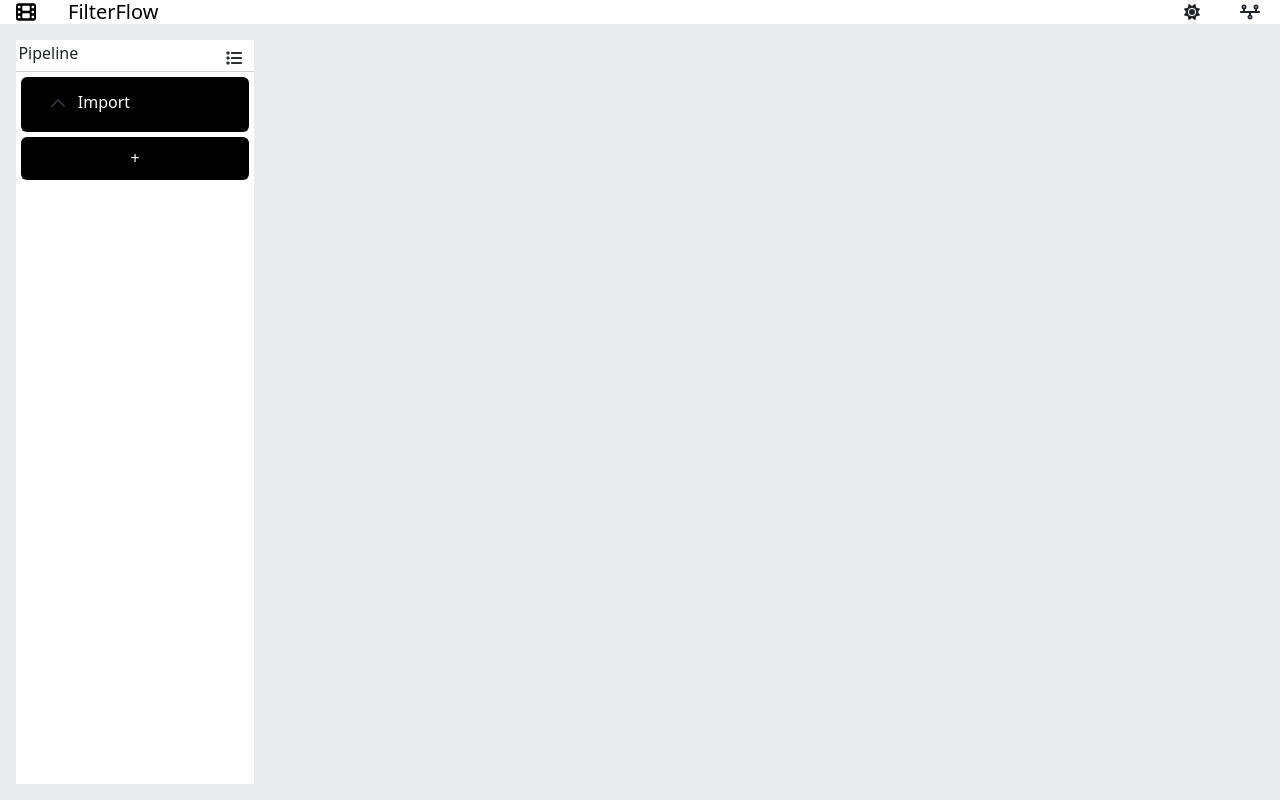
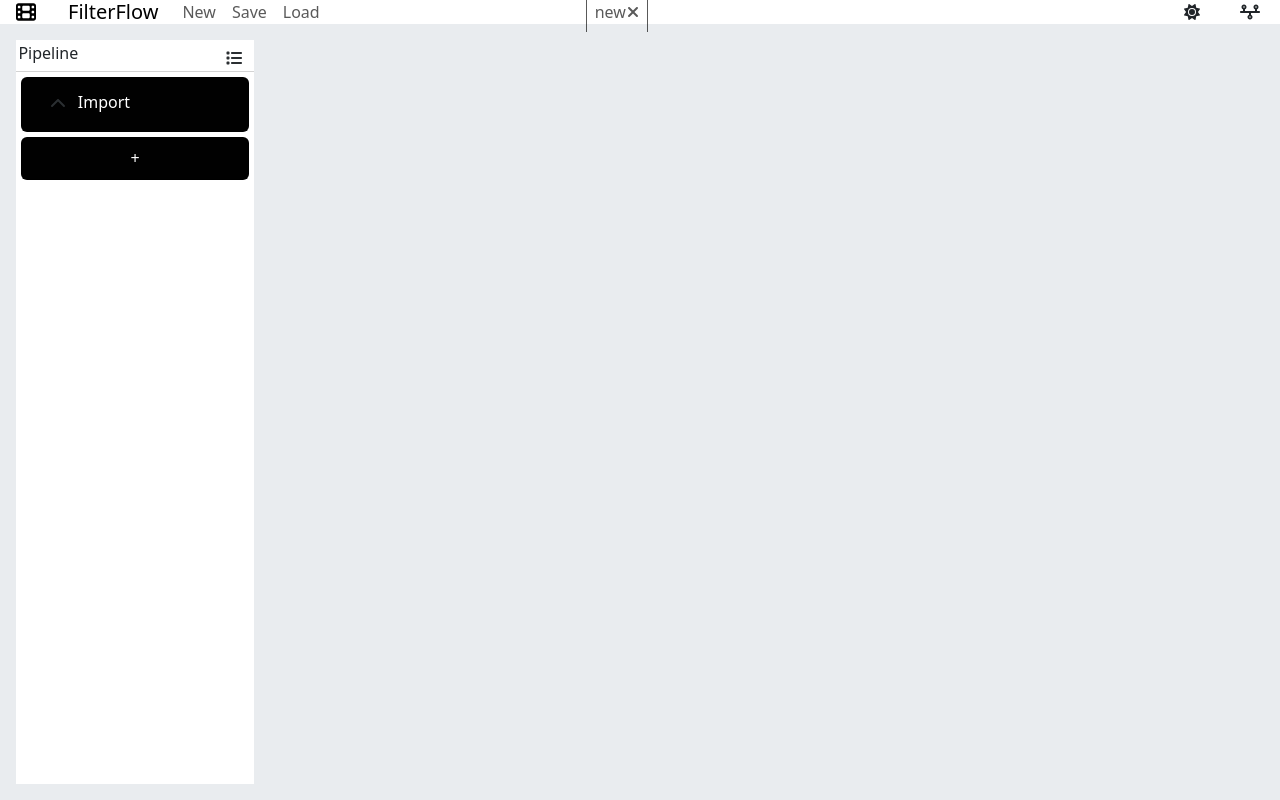
Before and after one commit to laudominik/filterflow, a React (Create React App) app: page / in a window 1280 px wide. Built offline with nearby package versions, Linux system fonts and the light colour scheme; what typedjson would draw is missing.

Commit message:
tab component, node colors

```diff
--- a/src/App.tsx
+++ b/src/App.tsx
@@ -1,6 +1,6 @@
 import 'reflect-metadata'
 import { useState, useEffect, StrictMode } from 'react';
-import { Button } from 'react-bootstrap';
+import { Button, Tab } from 'react-bootstrap';
 import { faList } from '@fortawesome/free-solid-svg-icons';
 import { FontAwesomeIcon } from '@fortawesome/react-fontawesome';
 import BrandNavBar from './components/brand_nav_bar/BrandNavBar'
@@ -28,6 +28,11 @@
     window.addEventListener('storage', viewModeHandler, false);
   }, [])
 
+  const notebooks = sessionStorage.getItem("notebooks");
+  if(!notebooks){
+    sessionStorage.setItem("notebooks", '["new"]');
+  }
+
   const splitPane = (
     <SplitPane expanded={expanded}>
       <SplitPane.Left>
@@ -49,6 +54,8 @@
   )
 
   const view = modeGraph ? <GraphView /> : <>{expanded ? <></> : expandButton} {splitPane}</>
+  // TODO: get selected notebook
+
   return (
     <StrictMode>
       <div className="App">
--- a/src/components/brand_nav_bar/BrandNavBar.tsx
+++ b/src/components/brand_nav_bar/BrandNavBar.tsx
@@ -1,10 +1,13 @@
-import {Nav, Navbar} from "react-bootstrap";
+import {Nav, Navbar, Tab, Tabs} from "react-bootstrap";
 import { faFilm, faProjectDiagram, faTimeline } from '@fortawesome/free-solid-svg-icons';
 import { FontAwesomeIcon } from '@fortawesome/react-fontawesome';
 import DarkModeSwitch from "./DarkModeSwitch";
 import EngineModeSwitch from "./EngineModeSwitch";
+import TabsComponent from "./TabsComponent";
+import FileComponent from "./FileComponent";
 
 export default function BrandNavBar() {
+
     return <Navbar expand="lg" className="brandNav">
                 <Navbar.Brand className="p-3">
                     <FontAwesomeIcon icon={faFilm} />
@@ -12,6 +15,9 @@
                 <Navbar.Brand>
                     FilterFlow
                 </Navbar.Brand>
+                <FileComponent />
+                <TabsComponent />
+
                 <Navbar.Collapse className="justify-content-end navModeBar">
                     <DarkModeSwitch />
                     <EngineModeSwitch />
--- /dev/null
+++ b/src/components/brand_nav_bar/FileComponent.tsx
@@ -0,0 +1,57 @@
+import { ChangeEvent } from "react";
+import { Form, Nav, Navbar } from "react-bootstrap";
+
+export default function FileComponent() {
+
+    function handleNewNotebook(){
+        const nbs = sessionStorage.getItem("notebooks");
+        if(!nbs) return;
+        const nbsArray = JSON.parse(nbs);
+
+        // add serialization of engine
+        sessionStorage.setItem("notebooks", JSON.stringify([...nbsArray, "New notebook"]))
+    }
+
+    function handleSaveNotebook(e: ChangeEvent<HTMLInputElement>){
+        const file = e.target.files?.[0];
+        if(!file) {
+            return;
+        }
+        // TODO: save currently opened file under that name, appropriately change notebook name etc.
+        console.log(file.name)
+    }
+
+    function handleLoadNotebook(e: ChangeEvent<HTMLInputElement>){
+        const file = e.target.files?.[0];
+        if (!file) {
+            return;
+        }
+        const reader = new FileReader();
+        reader.onload = (event) => {
+            // TODO: add this loaded notebook
+
+        }
+        reader.readAsText(file);
+    }
+
+    return <Navbar.Collapse id="basic-navbar-nav">
+        <Nav className="mr-auto">
+            <Nav.Link onClick={handleNewNotebook}>New</Nav.Link>
+            <input
+                type="file"
+                id="saveNotebook"
+                style={{ display: 'none' }}
+                onChange={handleSaveNotebook}
+            />
+            <Nav.Link onClick={() => {document.getElementById("loadNotebook")?.click()}} type="file">Save</Nav.Link>
+            <input
+                type="file"
+                id="loadNotebook"
+                style={{ display: 'none' }}
+                onChange={handleLoadNotebook}
+            />
+            <Nav.Link onClick={() => {document.getElementById("loadNotebook")?.click()}} type="file">Load</Nav.Link>
+        </Nav>
+    </Navbar.Collapse>
+
+}
--- /dev/null
+++ b/src/components/brand_nav_bar/TabsComponent.tsx
@@ -0,0 +1,40 @@
+import { faCancel, faClose, faCross } from "@fortawesome/free-solid-svg-icons";
+import { FontAwesomeIcon } from "@fortawesome/react-fontawesome";
+import { useEffect, useState } from "react";
+import { Nav, Navbar } from "react-bootstrap";
+
+export default function TabsComponent() {
+
+    // TODO: get open notebooks from session storage
+    const [notebooks, setNotebooks] = useState<Array<string>>([]);
+
+    useEffect(()=>{
+        const nbs = sessionStorage.getItem("notebooks");
+        if(nbs){
+            // TODO setNotebooks should take just names
+            setNotebooks(JSON.parse(nbs));
+        }
+    }, [])
+
+    function handleCloseNotebook(){
+        // TODO notebook closes
+
+    }
+
+    const tabStyle = {
+        display: "inline",
+        paddingRight: "0.1vw",
+    }
+
+    return <Navbar.Collapse id="basic-navbar-nav">
+    <Nav className="mr-auto">
+        {notebooks.map((el, ix) => {
+            // TODO: determine, which one is selected
+            return  <Nav.Link style={{borderLeftWidth: ix == 0 ? "0.1vw" : 0, borderStyle: "solid", borderRightWidth: "0.1vw"}}>
+            <div style={tabStyle} >{el}</div><FontAwesomeIcon icon={faClose} onClick={handleCloseNotebook}/>
+            </Nav.Link>
+            }
+        )}
+    </Nav>
+</Navbar.Collapse>
+}
--- a/src/components/graph_view/GraphNode.tsx
+++ b/src/components/graph_view/GraphNode.tsx
@@ -51,6 +51,11 @@
         }
     </div>
 
+    if(style){
+        style.backgroundColor = node.value.getColor();
+        style.color = "black";
+    }
+
     const outputs = <div className="circle-container"><div className="circle circle-bottom" onMouseDown={(e) => ioFunction ? ioFunction(e, guid, 0) : {}}></div></div>
     return  <div className="draggable transformNode" id={guid} key={guid} style={{left: node.value.getPos().x, top: node.value.getPos().y}}>
             {inputs}
--- a/src/components/graph_view/ImportGraphNode.tsx
+++ b/src/components/graph_view/ImportGraphNode.tsx
@@ -21,7 +21,7 @@
         const reader = new FileReader();
         reader.onload = (event) => {
             nodeContext.updateParam(guid,{image: event.target?.result as string})
-            // TODO: graph context set source node with that guid
+            setImageDataUrl(event.target?.result as string)
         }
 
         reader.readAsDataURL(file);
--- a/src/engine/transforms/BinaryTransform.tsx
+++ b/src/engine/transforms/BinaryTransform.tsx
@@ -34,7 +34,7 @@
 abstract class BinaryTransform extends Transform {
     fragment_shader: string
     constructor(name: string = "Binary transform", shader?: string) {
-        super(name, '#F4E2F4');
+        super(name, '#E2F0F4');
         this.meta.input_size = 2;
         this.gl = this.canvas.getContext('webgl', {preserveDrawingBuffer: true})!;
         this.fragment_shader = shader ?? default_fs;
--- a/src/engine/transforms/other/MuxTransform.tsx
+++ b/src/engine/transforms/other/MuxTransform.tsx
@@ -6,7 +6,7 @@
 @jsonObject
 export default class MuxTransform extends Transform {
     constructor(name?: string) {
-        super("Mux", '#E6F4E2');
+        super("Mux", '#F8B195');
         this.selected = 0;
         this.meta.input_size = 2;
         this.params = {...this.params, "selected" : this.selected, "muxedInputs": this.meta.input_size};
```
